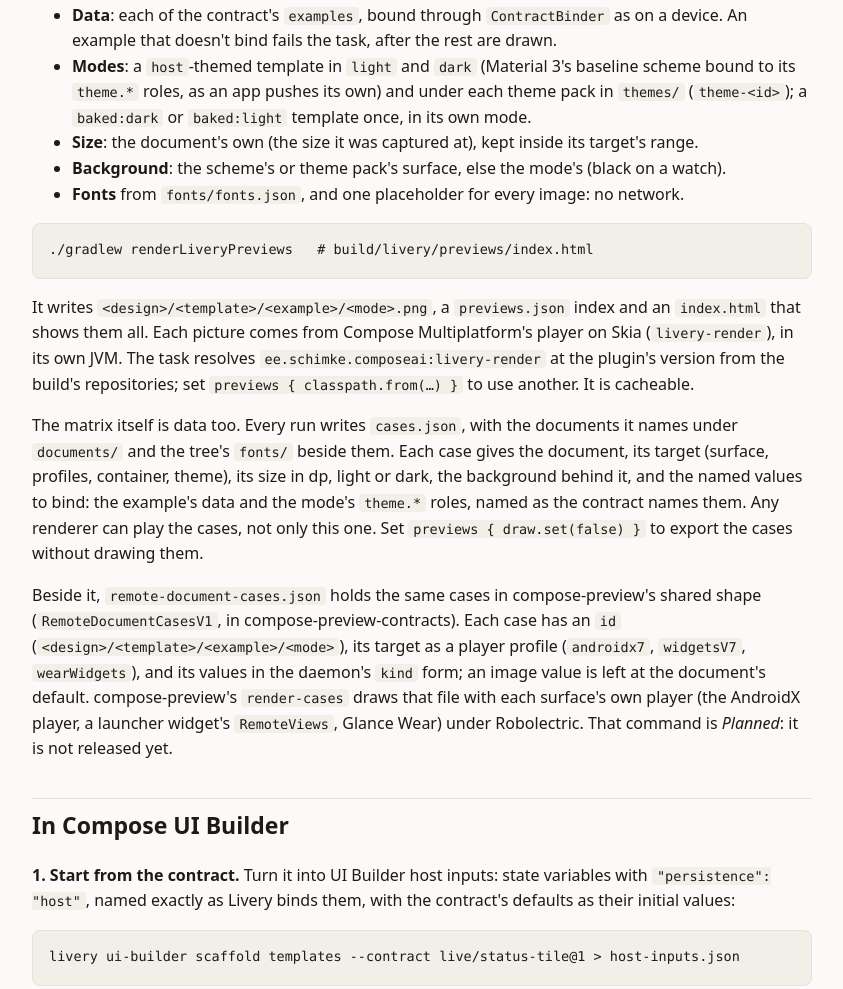
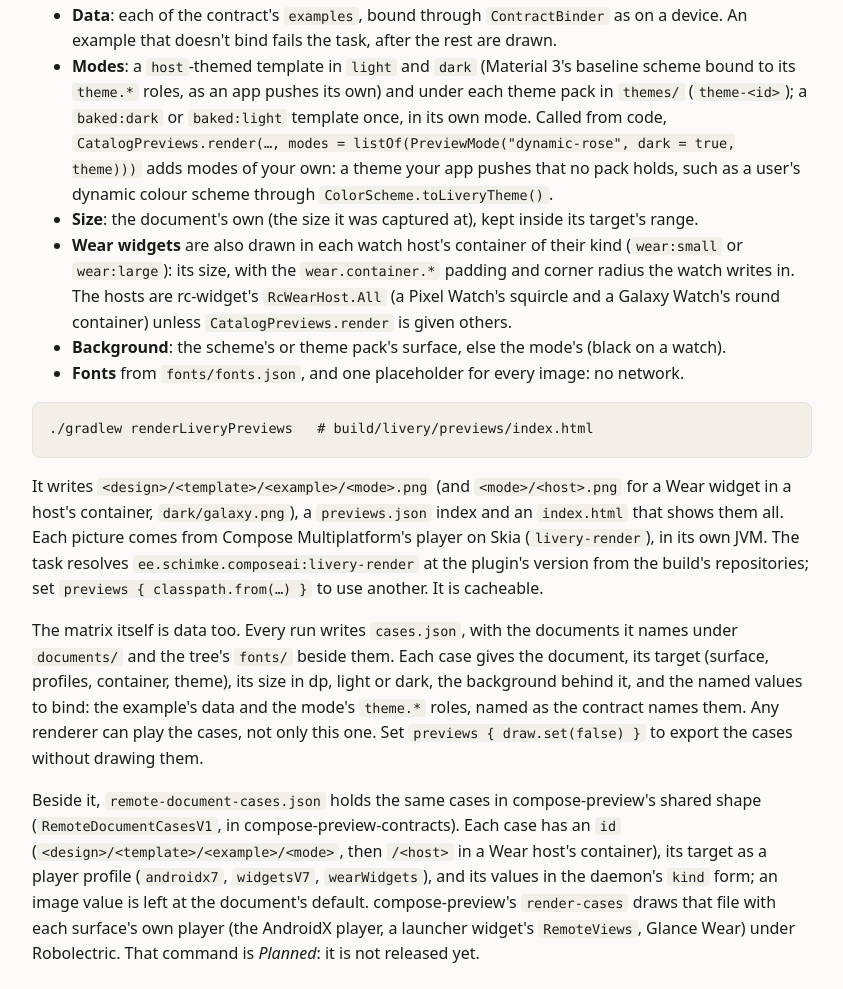
Before and after one commit to yschimke/livery, a plain HTML site: page authoring.html in a window 1280 px wide. Shown: the part 6522-7511 px from the top of the page, without its empty margins (298-1141 px from the left). Drawn offline with Linux system fonts and the light colour scheme.

Commit message:
site: c7cef034d5ffbb6cdb8e0a73cdd9f533651a0bcd

```diff
--- a/authoring.html
+++ b/authoring.html
@@ -330,14 +330,22 @@ capture) with nothing written by hand. What the tree already says decides what i
   example that doesn't bind fails the task, after the rest are drawn.</li>
 <li><strong>Modes</strong>: a <code>host</code>-themed template in <code>light</code> and <code>dark</code> (Material 3's baseline scheme bound to
   its <code>theme.*</code> roles, as an app pushes its own) and under each theme pack in <code>themes/</code>
-  (<code>theme-&lt;id&gt;</code>); a <code>baked:dark</code> or <code>baked:light</code> template once, in its own mode.</li>
+  (<code>theme-&lt;id&gt;</code>); a <code>baked:dark</code> or <code>baked:light</code> template once, in its own mode. Called from
+  code, <code>CatalogPreviews.render(…, modes = listOf(PreviewMode("dynamic-rose", dark = true, theme)))</code>
+  adds modes of your own: a theme your app pushes that no pack holds, such as a user's dynamic
+  colour scheme through <code>ColorScheme.toLiveryTheme()</code>.</li>
 <li><strong>Size</strong>: the document's own (the size it was captured at), kept inside its target's range.</li>
+<li><strong>Wear widgets</strong> are also drawn in each watch host's container of their kind (<code>wear:small</code> or
+  <code>wear:large</code>): its size, with the <code>wear.container.*</code> padding and corner radius the watch writes
+  in. The hosts are rc-widget's <code>RcWearHost.All</code> (a Pixel Watch's squircle and a Galaxy Watch's
+  round container) unless <code>CatalogPreviews.render</code> is given others.</li>
 <li><strong>Background</strong>: the scheme's or theme pack's surface, else the mode's (black on a watch).</li>
 <li><strong>Fonts</strong> from <code>fonts/fonts.json</code>, and one placeholder for every image: no network.</li>
 </ul>
 <pre><code class="language-bash">./gradlew renderLiveryPreviews   # build/livery/previews/index.html
 </code></pre>
-<p>It writes <code>&lt;design&gt;/&lt;template&gt;/&lt;example&gt;/&lt;mode&gt;.png</code>, a <code>previews.json</code> index and an <code>index.html</code>
+<p>It writes <code>&lt;design&gt;/&lt;template&gt;/&lt;example&gt;/&lt;mode&gt;.png</code> (and <code>&lt;mode&gt;/&lt;host&gt;.png</code> for a Wear widget in
+a host's container, <code>dark/galaxy.png</code>), a <code>previews.json</code> index and an <code>index.html</code>
 that shows them all. Each picture comes from Compose Multiplatform's player on Skia (<code>livery-render</code>),
 in its own JVM. The task resolves <code>ee.schimke.composeai:livery-render</code> at the plugin's version from
 the build's repositories; set <code>previews { classpath.from(…) }</code> to use another. It is cacheable.</p>
@@ -349,7 +357,7 @@ Any renderer can play the cases, not only this one. Set <code>previews { draw.se
 cases without drawing them.</p>
 <p>Beside it, <code>remote-document-cases.json</code> holds the same cases in compose-preview's shared shape
 (<code>RemoteDocumentCasesV1</code>, in compose-preview-contracts). Each case has an <code>id</code>
-(<code>&lt;design&gt;/&lt;template&gt;/&lt;example&gt;/&lt;mode&gt;</code>), its target as a player profile (<code>androidx7</code>, <code>widgetsV7</code>,
+(<code>&lt;design&gt;/&lt;template&gt;/&lt;example&gt;/&lt;mode&gt;</code>, then <code>/&lt;host&gt;</code> in a Wear host's container), its target as a player profile (<code>androidx7</code>, <code>widgetsV7</code>,
 <code>wearWidgets</code>), and its values in the daemon's <code>kind</code> form; an image value is left at the document's
 default. compose-preview's <code>render-cases</code> draws that file with each surface's own player (the AndroidX
 player, a launcher widget's <code>RemoteViews</code>, Glance Wear) under Robolectric. That command is <em>Planned</em>:
--- a/version.txt
+++ b/version.txt
@@ -1 +1 @@
-78d678e758d9ab5a169ed29dbb6eb86dcceaf2d2
+c7cef034d5ffbb6cdb8e0a73cdd9f533651a0bcd
```
